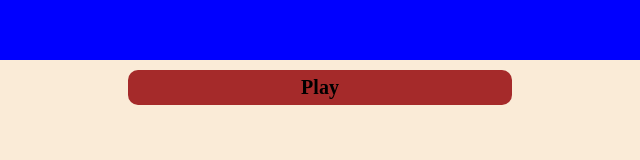
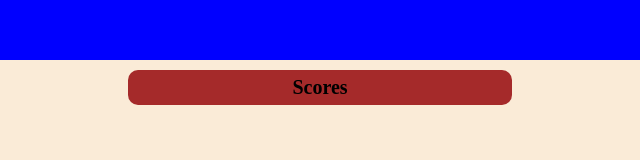
Before and after one commit to Kbto76/Carlos-Ortuno, a plain HTML site: page cardGame/index.html in a window 1280 px wide. Shown: the full height of the page, 320-960 px from the left. Drawn offline with Linux system fonts and the light colour scheme.

Commit message:
ccs addition

```diff
--- /dev/null
+++ b/cardGame/css/creditsView.css
@@ -0,0 +1,10 @@
+.scoresView{
+    width:100%;
+    height: 100%;
+
+    display: flex;
+    align-items: center;
+    justify-content: center;
+    flex-direction: column;
+
+}
--- /dev/null
+++ b/cardGame/css/difficultyView.css
@@ -0,0 +1,10 @@
+.scoresView{
+    width:100%;
+    height: 100%;
+
+    display: flex;
+    align-items: center;
+    justify-content: center;
+    flex-direction: column;
+
+}
--- /dev/null
+++ b/cardGame/css/scoresView.css
@@ -0,0 +1,10 @@
+.scoresView{
+    width:100%;
+    height: 100%;
+
+    display: flex;
+    align-items: center;
+    justify-content: center;
+    flex-direction: column;
+
+}
--- /dev/null
+++ b/cardGame/css/themesView.css
@@ -0,0 +1,10 @@
+.scoresView{
+    width:100%;
+    height: 100%;
+
+    display: flex;
+    align-items: center;
+    justify-content: center;
+    flex-direction: column;
+
+}
--- a/cardGame/index.html
+++ b/cardGame/index.html
@@ -10,6 +10,10 @@
     <link rel="stylesheet" href="./css/menuView.css">
     <link rel="stylesheet" href="./css/loginView.css">
     <link rel="stylesheet" href="./css/playView.css">
+    <link rel="stylesheet" href="./css/scoresView.css">
+    <link rel="stylesheet" href="./css/difficultyView.css">
+    <link rel="stylesheet" href="./css/themesView.css">
+    <link rel="stylesheet" href="./css/creditsView.css">
     <title>Document</title>
 </head>
 
--- /dev/null
+++ b/cardGame/js/controllers/scores/scorescontroller.js
@@ -0,0 +1,10 @@
+import { Controller } from "../controller.js";//
+import { ScoresView } from "./scoresview.js";
+
+export class ScoresController extends Controller {//relacion de Herencia de MenuController con controller
+    constructor(toGameManager, PcontentContainer) {//contentContainer manda la data a al menu que se ve enla pantalla
+        super(toGameManager)
+        this.view = new ScoresView(this, PcontentContainer);//relacion de composicion de MenuController con MenuView
+    }
+
+}
--- /dev/null
+++ b/cardGame/js/controllers/scores/scoresview.js
@@ -0,0 +1,13 @@
+import { View } from "../view.js";
+
+export class ScoresView extends View {//por aca se hace la conexion al archivo View
+    constructor(ToMenuController, PcontentContainer) {
+        super(ToMenuController, PcontentContainer);
+        this.btnContainer.className = 'scoresView';//aqui le damos estilo a container donde van los botones
+
+        var loginBtn = document.createElement('div');
+        this.btnContainer.appendChild(loginBtn);
+        loginBtn.innerHTML = 'Scores';
+        loginBtn.className = 'game-Button';
+    }
+}
--- a/cardGame/js/gamemanager.js
+++ b/cardGame/js/gamemanager.js
@@ -1,6 +1,7 @@
 import { MenuController } from "./controllers/menu/menuController.js";
 import { LoginController } from "./controllers/login/logincontroller.js";
 import { PlayController } from "./controllers/play/playcontroller.js";
+import { ScoresController } from "./controllers/scores/scorescontroller.js";
 
 
 export class GameManager {
@@ -9,6 +10,7 @@ export class GameManager {
         var contentContainer = document.getElementById('contentContainer');
         //this.menuController = new MenuController(this, contentContainer);//relacion de composicion/GameManager crea un nuevo MenuController
         //this.loginController = new LoginController(this, contentContainer);
-        this.playController = new PlayController(this, contentContainer);
+        //this.playController = new PlayController(this, contentContainer);
+        this.scoresController = new ScoresController(this, contentContainer);
     }
 }
```
